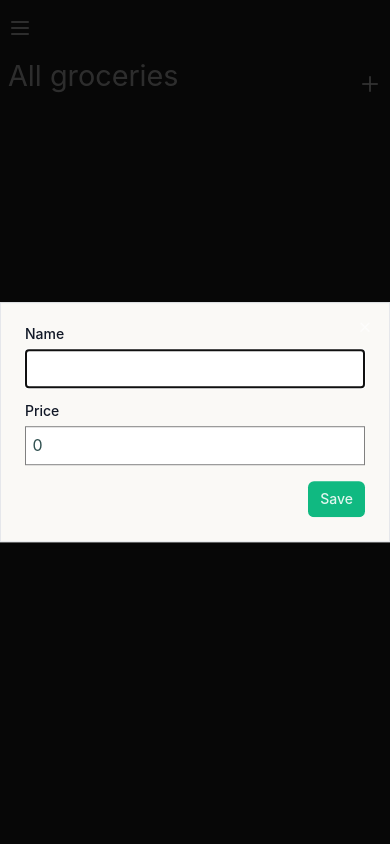
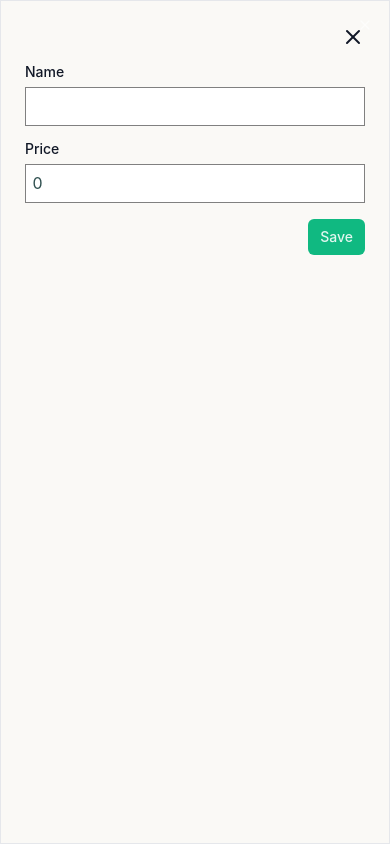
Before and after one commit to JorensM/groceries-helper, a React (Vite) app: page /groceries in a window 390 px wide. Both pictures are taken after a click on the button 370 px from the left and 83 px from the top of the page. Built offline with nearby package versions, Linux system fonts and the light colour scheme.

Commit message:
fix: dialog looking incorrect on mobile

```diff
--- a/src/components/Dialog.tsx
+++ b/src/components/Dialog.tsx
@@ -36,7 +36,7 @@
     <DialogPrimitive.Content
       ref={ref}
       className={cn(
-        "fixed left-[50%] top-[50%] z-50 grid w-full max-w-lg translate-x-[-50%] translate-y-[-50%] gap-4 border bg-background p-6 shadow-lg duration-200 data-[state=open]:animate-in data-[state=closed]:animate-out data-[state=closed]:fade-out-0 data-[state=open]:fade-in-0 data-[state=closed]:zoom-out-95 data-[state=open]:zoom-in-95 data-[state=closed]:slide-out-to-left-1/2 data-[state=closed]:slide-out-to-top-[48%] data-[state=open]:slide-in-from-left-1/2 data-[state=open]:slide-in-from-top-[48%] sm:rounded-lg",
+        "absolute left-0 top-0 h-full w-full md:h-fit md:left-[50%] md:top-[50%] z-50 flex flex-col max-w-lg md:translate-x-[-50%] md:translate-y-[-50%] gap-4 border bg-background p-6 shadow-lg duration-200 data-[state=open]:animate-in data-[state=closed]:animate-out data-[state=closed]:fade-out-0 data-[state=open]:fade-in-0 data-[state=closed]:zoom-out-95 data-[state=open]:zoom-in-95 data-[state=closed]:slide-out-to-left-1/2 data-[state=closed]:slide-out-to-top-[48%] data-[state=open]:slide-in-from-left-1/2 data-[state=open]:slide-in-from-top-[48%] sm:rounded-lg",
         className
       )}
       {...props}
--- a/src/pages/GroceriesListPage.tsx
+++ b/src/pages/GroceriesListPage.tsx
@@ -1,9 +1,9 @@
 // Core
 import { useState } from 'react';
-import { PlusIcon } from 'lucide-react';
+import { PlusIcon, X } from 'lucide-react';
 
 // Components
-import { Dialog } from '#/components/Dialog';
+import { Dialog, DialogHeader } from '#/components/Dialog';
 import { DialogContent, DialogTrigger } from '#/components/Dialog';
 import GroceryForm, { GroceryFormValues } from '#/components/forms/GroceryForm';
 import { Button } from '#/components/input/Button';
@@ -11,6 +11,7 @@
 // State
 import useGroceriesStore from '#/state/groceriesStore'
 import { Grocery } from '#/types/Grocery';
+import { DialogClose } from '@radix-ui/react-dialog';
 
 export default function GroceriesListPage() {
 
@@ -59,6 +60,13 @@
                         <PlusIcon className='h-6 w-6' />
                     </DialogTrigger>
                     <DialogContent className='max-w-[95vw]'>
+                        <DialogHeader>
+                            <DialogClose
+                                className='h-fit w-fit ml-auto'
+                            >
+                                <X className='h-6 w-6 text-foreground' />
+                            </DialogClose>
+                        </DialogHeader>
                         <GroceryForm
                             grocery={selectedGrocery}
                             onSubmit={onGroceryFormSubmit}
--- a/src/style.css
+++ b/src/style.css
@@ -18,6 +18,10 @@
 #root {
   display: flex;
   flex-direction: column;
+  height: 100dvh;
+}
+
+body {
   height: 100dvh;
 }
 
```
